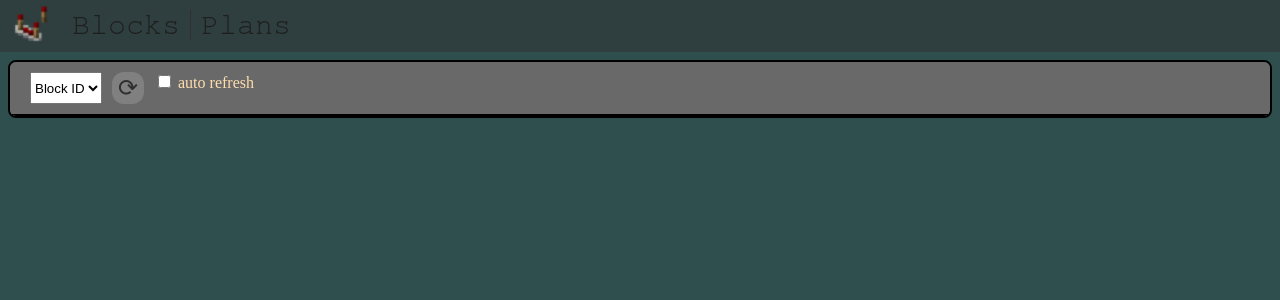
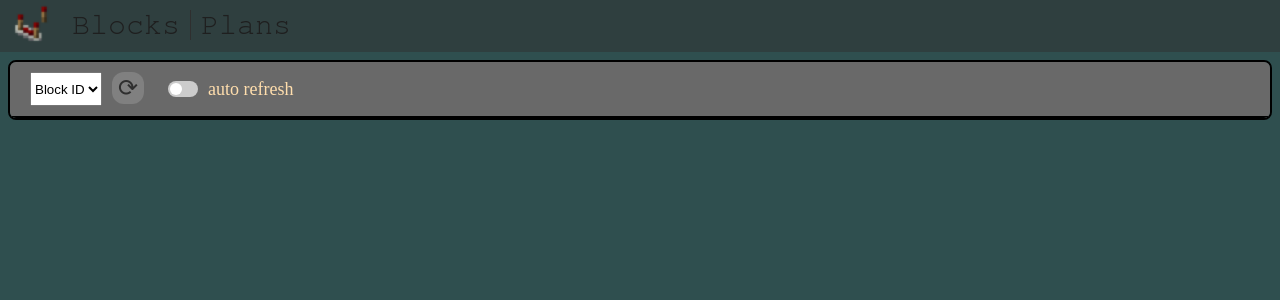
Before and after one commit to MdeKool/NicheRedstone, a FastAPI app: page /blocks/ in a window 1280 px wide. Shown: the top 300 px of the page. Run offline with FastAPI, Linux system fonts and the light colour scheme; data that the repository does not hold is empty.

Commit message:
Added slider styling for auto-refresh option

```diff
--- a/static/styling/actionbar.css
+++ b/static/styling/actionbar.css
@@ -26,14 +26,56 @@
     outline: 2px darkslategrey solid;
 }
 
-/*#action-bar select {*/
-/*    background-color: dimgrey;*/
-/*    border: none;*/
-/*}*/
-
-/*#action-bar select:hover {*/
-/*}*/
-
 .actions {
     margin: 0 10px 0 10px;
 }
+
+.switch {
+    position: relative;
+    padding: 7px;
+    display: flex;
+    align-items: center;
+    height: 20px;
+    font-size: 18px;
+}
+
+.switch input {
+    opacity: 0;
+    width: 0;
+    height: 0;
+}
+
+.slider {
+    margin-right: 10px;
+    position: relative;
+    cursor: pointer;
+    width: 30px;
+    height: 16px;
+    background-color: #ccc;
+    border-radius: 34px;
+    transition: .4s;
+}
+
+.slider:before {
+    position: absolute;
+    content: "";
+    height: 12px;
+    width: 12px;
+    left: 2px;
+    bottom: 2px;
+    background-color: white;
+    border-radius: 50%;
+    transition: .4s;
+}
+
+input:checked + .slider {
+    background-color: #2196F3;
+}
+
+input:focus + .slider {
+    box-shadow: 0 0 1px #2196F3;
+}
+
+input:checked + .slider:before {
+    transform: translateX(14px);
+}
```
